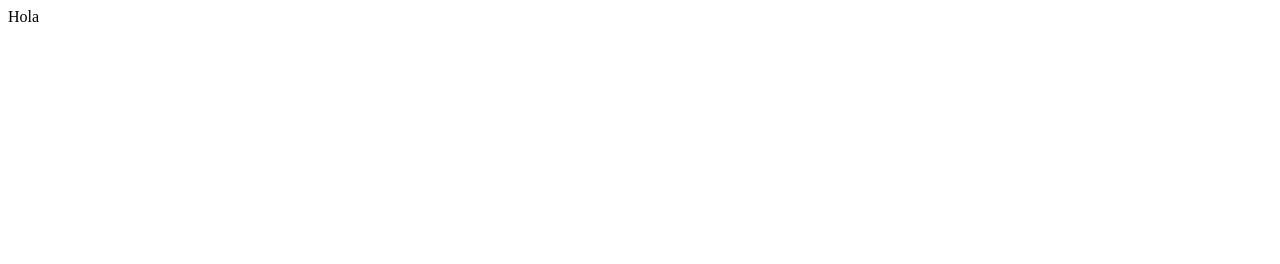
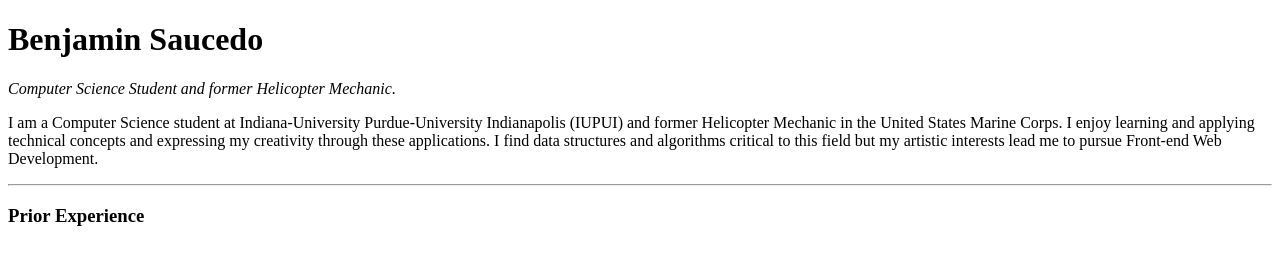
Before and after one commit to benSauce/UdemyCompleteWebDev, a plain HTML site: page HTML - Personal Site/index.html in a window 1280 px wide. Drawn offline with Linux system fonts and the light colour scheme.

Commit message:
Beginning boot camp.

```diff
--- a/HTML - Personal Site/index.html
+++ b/HTML - Personal Site/index.html
@@ -5,6 +5,14 @@
         <title>♻ Benja's Personal Site</title>
     </head>
     <body>
-        Hola
+        <h1> Benjamin Saucedo</h1>
+        <p><em>Computer Science Student and former Helicopter Mechanic.</em></p>
+        <p> I am a Computer Science student at Indiana-University Purdue-University Indianapolis (IUPUI) and former Helicopter Mechanic in the United States Marine Corps.
+            I enjoy learning and applying technical concepts and expressing my creativity through these applications.
+            I find data structures and algorithms critical to this field but my artistic interests lead me to pursue Front-end Web Development.
+        </p>
+        <hr>
+        <h3> Prior Experience</h3>
+
     </body>
 </html>
```
